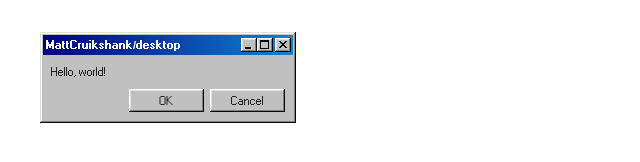
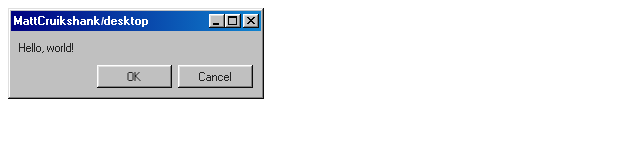
Before and after one commit to MattCruikshank/desktop, a plain HTML site: page index.html in a window 1280 px wide. Shown: the whole page, without its empty margins (0-640 px from the left). Drawn offline with nearby package versions, Linux system fonts and the light colour scheme.

Commit message:
Update index.html

```diff
--- a/index.html
+++ b/index.html
@@ -8,7 +8,7 @@
   </head>
 
   <body>
-    <div class="window" style="margin: 32px; width: 250px">
+    <div class="window" style="margin: 0px; width: 250px">
       <div class="title-bar">
         <div class="title-bar-text">
           MattCruikshank/desktop
```
